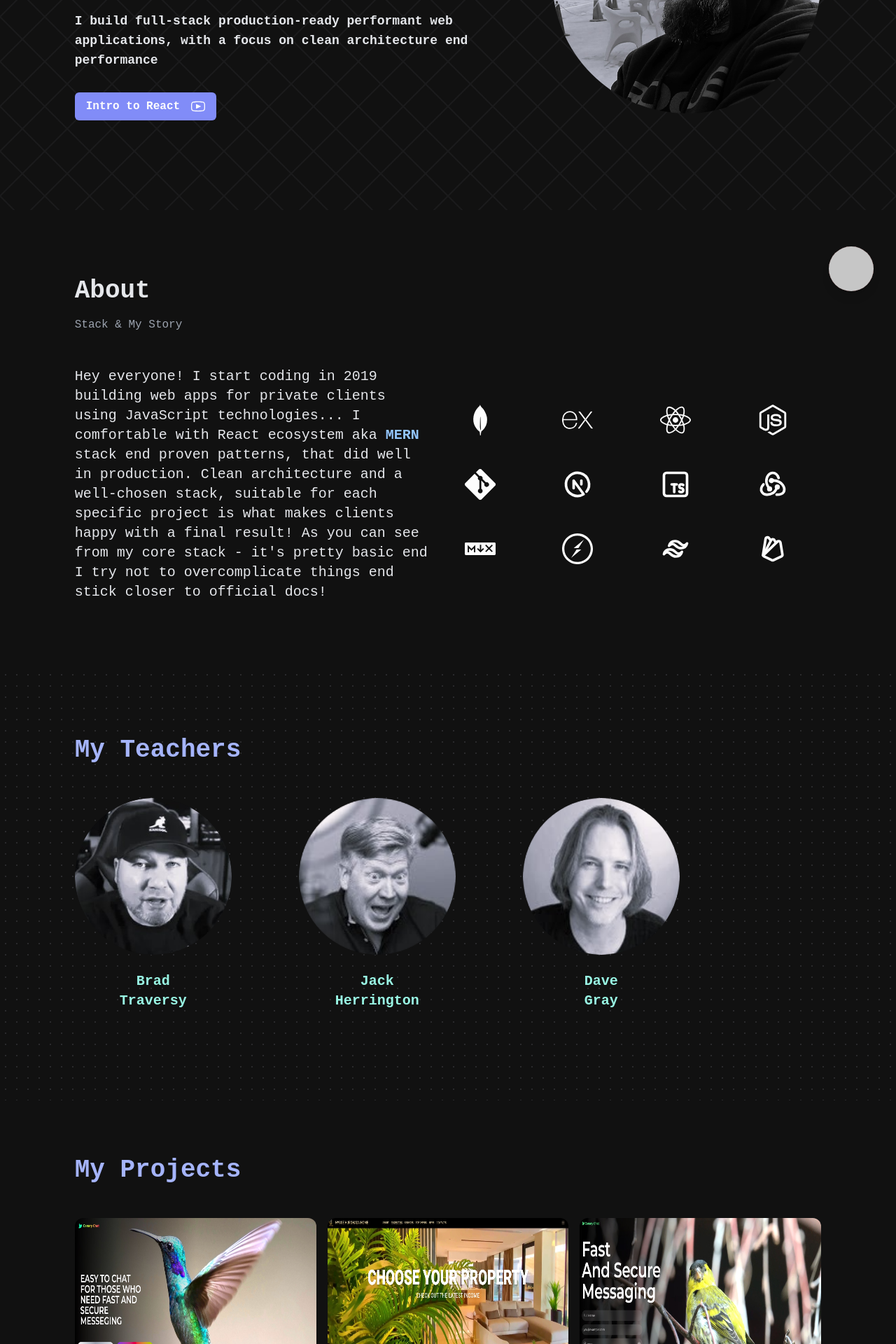
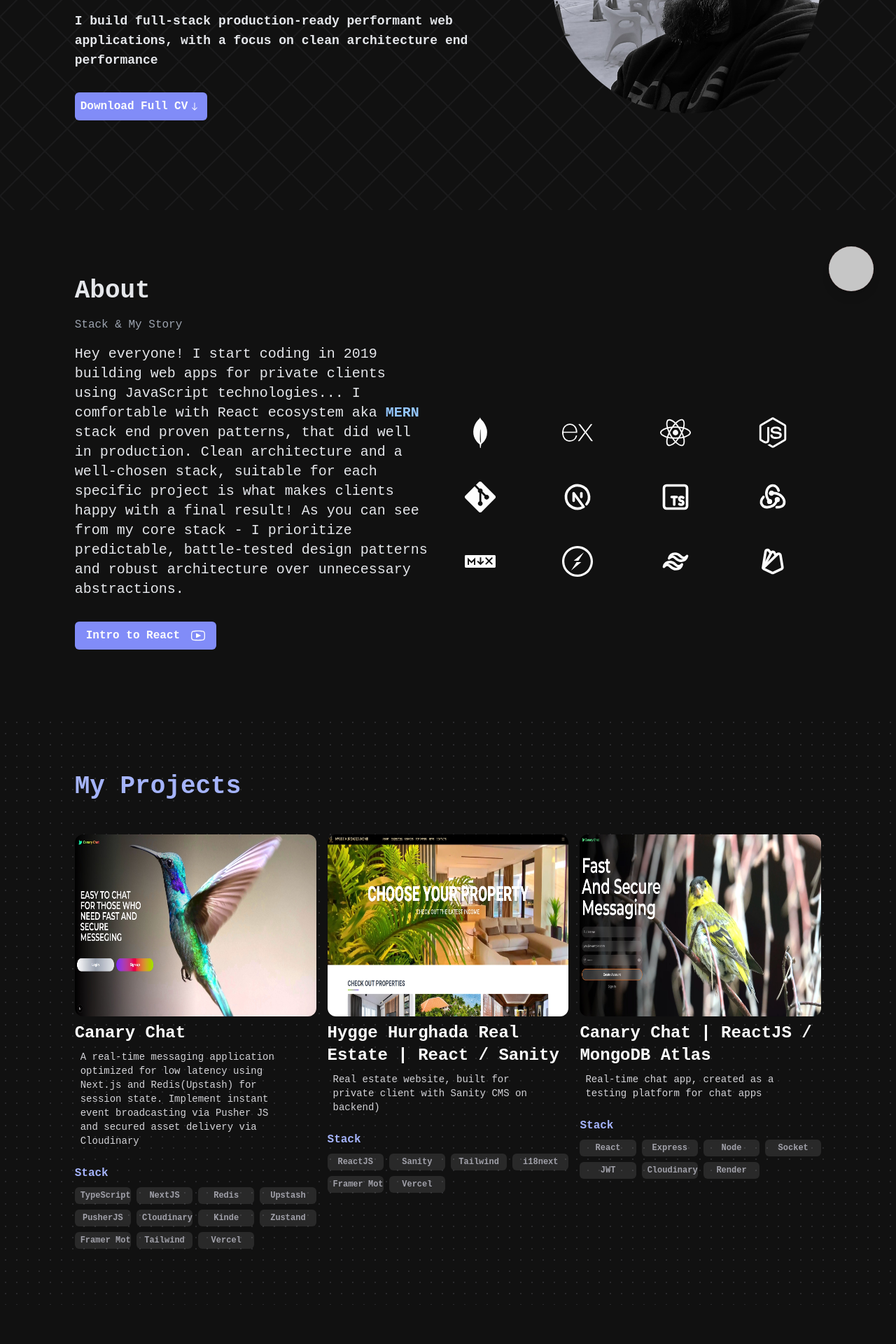
Before and after one commit to DmitryBoroday/ssg_bio, a Next.js app: page / in a window 1280 px wide. Shown: the part 360-2280 px from the top of the page at 70% size. Built offline with nearby package versions, Linux system fonts and the light colour scheme; grey boxes are pictures that could not be loaded.

Commit message:
small remake for good CV

```diff
--- a/app/components/About.tsx
+++ b/app/components/About.tsx
@@ -13,16 +13,21 @@ import {
     SiExpress,
     SiSocketdotio,
 } from 'react-icons/si'
+import { RxVideo } from 'react-icons/rx'
+import Link from 'next/link'
 
 export default function About() {
     return (
         <article className='py-24 w-5/6 mx-auto'>
             <p className='text-4xl text-gray-200 font-bold mb-4'>About</p>
-            <p className='text-gray-400 mb-4 lg:mb-12'>Stack & My Story</p>
+            <p className='text-gray-400 mb-4'>Stack & My Story</p>
             <div className='flex lg:flex-row flex-col justify-center lg:items-center gap-12'>
                 <div className='lg:w-1/2'>
                     <h3 className='text-gray-200 text-lg lg:text-xl font-bold lg:font-normal lg:text-start'>Hey everyone! I start coding in 2019 building web apps for private clients using JavaScript technologies... I comfortable with React ecosystem aka <span>
-                        <a href='https://www.mongodb.com/resources/languages/mern-stack' target='_blank'><span className='text-blue-300 font-bold hover:text-gray-400'>MERN</span></a></span> stack end proven patterns, that did well in production. Clean architecture and a well-chosen stack, suitable for each specific project is what makes clients happy with a final result! As you can see from my core stack - it's pretty basic end I try not to overcomplicate things end stick closer to official docs!</h3>
+                        <a href='https://www.mongodb.com/resources/languages/mern-stack' target='_blank'><span className='text-blue-300 font-bold hover:text-gray-400'>MERN</span></a></span> stack end proven patterns, that did well in production. Clean architecture and a well-chosen stack, suitable for each specific project is what makes clients happy with a final result! As you can see from my core stack - I prioritize predictable, battle-tested design patterns and robust architecture over unnecessary abstractions.</h3>
+                    <Link href='/video' className='py-2 px-4 bg-indigo-400 w-fit flex items-center justify-center gap-4 mt-8 rounded-md font-bold hover:bg-cyan-400 transition-all'>
+                        Intro to React<RxVideo size={20} />
+                    </Link>
                 </div>
                 <div className='lg:w-1/2 grid grid-cols-4 gap-12'>
                     <a href='https://www.mongodb.com/' target='_blank' className='hover:text-green-700'><SiMongodb size={44} /></a>
--- a/app/components/Cv.tsx
+++ b/app/components/Cv.tsx
@@ -3,7 +3,7 @@ import { IoIosArrowRoundDown } from 'react-icons/io'
 export default function Cv() {
   return (
     <a href='/files/cv.pdf' download>
-      <h2 className='text-blue-300 font-bold felx flex row items-center justify-end mr-24 my-12 hover:text-gray-400 transition-all'><IoIosArrowRoundDown size={26} />CV</h2>
+      <h2 className='text-blue-300 font-bold felx flex row items-center justify-end hover:text-gray-400 transition-all bg-zinc-800 pl-1 py-1 pr-2 rounded-full'><IoIosArrowRoundDown size={26} />CV</h2>
     </a>
   )
 }
--- a/app/components/Form.tsx
+++ b/app/components/Form.tsx
@@ -1,7 +1,7 @@
 export default function Form() {
   return (
-    <section className='w-5/6 lg:w-1/2 mx-auto'>
-      <p className='text-indigo-300 text-xl font-bold felx flex row items-center justify-start pt-12 pb-2'>
+    <section className='w-5/6 lg:w-1/2 mx-auto mb-12'>
+      <p className='text-indigo-300 text-xl font-bold flex flex-row items-center justify-start pt-12 pb-2'>
         Message me
       </p>
       <form
--- a/app/components/Hero.tsx
+++ b/app/components/Hero.tsx
@@ -1,7 +1,8 @@
-import { CiLinkedin } from "react-icons/ci";
-import { IoLogoGithub } from "react-icons/io";
-import Link from 'next/link';
-import { RxVideo } from 'react-icons/rx';
+import { CiLinkedin } from 'react-icons/ci'
+import { IoIosArrowRoundDown, IoLogoGithub } from 'react-icons/io'
+import Link from 'next/link'
+import { RxVideo } from 'react-icons/rx'
+
 
 
 export default function Hero() {
@@ -17,9 +18,12 @@ export default function Hero() {
                         </span>
                     </h1>
                     <h2 className='text-lg font-bold text-gray-200'>I build full-stack production-ready performant web applications, with a focus on clean architecture end performance</h2>
-                    <Link href='/video' className='py-2 px-4 bg-indigo-400 w-fit flex items-center justify-center gap-4 mt-8 rounded-md font-bold hover:bg-cyan-400 transition-all'>
+                    <a href='/files/cv.pdf' download>
+                        <h2 className='bg-indigo-400 w-fit font-bold felx flex row items-center justify-end hover:bg-indigo-500 transition-all p-2 mt-8 rounded-md'>Download Full CV <IoIosArrowRoundDown size={20} /></h2>
+                    </a>
+                    {/* <Link href='/video' className='py-2 px-4 bg-indigo-400 w-fit flex items-center justify-center gap-4 mt-8 rounded-md font-bold hover:bg-cyan-400 transition-all'>
                         Intro to React<RxVideo size={20} />
-                    </Link>
+                    </Link> */}
                 </article>
                 <img
                     src='/images/me_.jpg'
--- a/app/components/Projects.tsx
+++ b/app/components/Projects.tsx
@@ -2,11 +2,14 @@
 
 const data = [
     {
-        title: 'Canary Chat | NextJS / Redis Upstash',
+        title: 'Canary Chat',
         img: 'images/reddisChat.avif',
-        desc: 'Real time chat messenger, built with the help of NextJS and Reddis Upstash. You can send text messages as well as images)',
+        desc: 'A real-time messaging application optimized for low latency using Next.js and Redis(Upstash) for session state. Implement instant event broadcasting via Pusher JS and secured asset delivery via Cloudinary',
         link: 'https://redis-next-chat.vercel.app/',
         stack: [
+            {
+                title: 'TypeScript'
+            },
             {
                 title: 'NextJS'
             },
@@ -42,7 +45,7 @@ const data = [
     {
         title: 'Hygge Hurghada Real Estate | React / Sanity',
         img: 'images/Hygge.avif',
-        desc: 'Real estate website, build for private client with Sanity CMS on backend)',
+        desc: 'Real estate website, built for private client with Sanity CMS on backend)',
         link: 'https://www.hygge-hurghada.com/',
         stack: [
             {
@@ -94,35 +97,12 @@ const data = [
                 title: 'Render'
             },
         ]
-    },
-    // {
-    //     title: 'Dating Agencies Ptlatform',
-    //     img: 'images/top-escort.avif',
-    //     desc: 'Dating platform for adults',
-    //     link: 'https://www.topescort.pro/',
-    //     stack: [
-    //         {
-    //             title: 'NextJS'
-    //         },
-    //         {
-    //             title: 'Sanity'
-    //         },
-    //         {
-    //             title: 'Framer Motion'
-    //         },
-    //         {
-    //             title: 'Vercel'
-    //         },
-    //         {
-    //             title: 'Vercel Analytics'
-    //         },
-    //     ]
-    // },
+    }
 ]
 
 export default function Projects() {
     return (
-        <section className='pt-12 lg:pt-20 '>
+        <section className='py-12 lg:py-20 teachersBg'>
             <p className='text-4xl text-indigo-300 font-bold mb-4 w-5/6 mx-auto'>My Projects</p>
             <div className='grid lg:grid-cols-3 gap-20 lg:gap-4 mt-12 w-5/6 mx-auto'>
                 {data?.map((item: any, idx: any) => (
--- a/app/page.jsx
+++ b/app/page.jsx
@@ -21,11 +21,9 @@ function page() {
       <div>
         <Hero />
         <About />
-        <Teachers />
         <Projects />
         <Blog />
         <Form />
-        <Cv />
       </div>
       <AnimatedBtn />
     </main>
```
Also changed, not shown: 1 other file (tests, documents, lock files or other folders).
